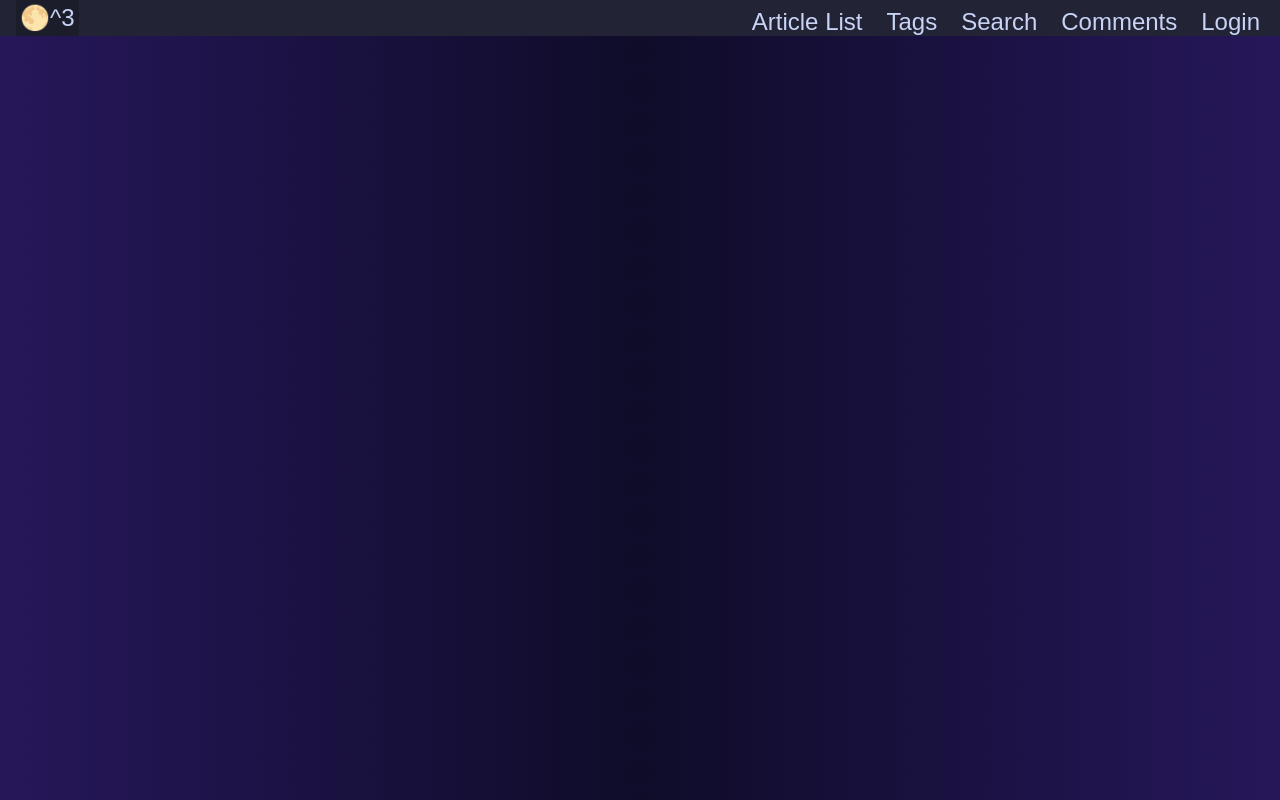
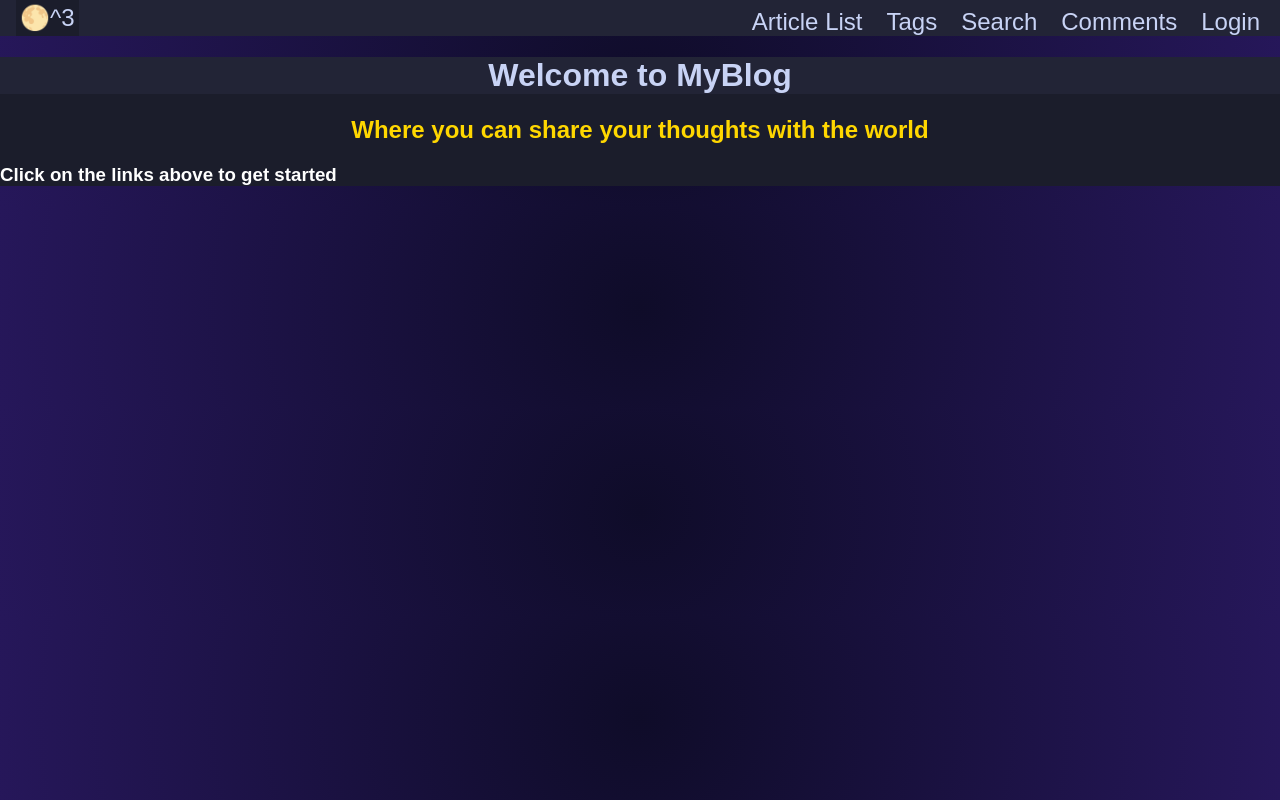
Before and after one commit to LunarianCubed/4610Project, a React (Create React App) app: page / in a window 1280 px wide. Built offline with nearby package versions, Linux system fonts and the light colour scheme.

Commit message:
make cube?

```diff
--- a/src/pages/Home.js
+++ b/src/pages/Home.js
@@ -6,6 +6,9 @@ import Cube from './Cube.js';
 export default function Home(){
     return (
         <div className = "Home">
+            <h1>Welcome to MyBlog</h1>
+            <h2>Where you can share your thoughts with the world</h2>
+            <h3>Click on the links above to get started</h3>
             {/*<pre>*/}
             {/*    LLLLLLLLLLL                                                                                     iiii                                            ^^^        333333333333333b*/}
             {/*    L:::::::::L                                                                                    i::::i                                          ^:::^      3:::::::::::::::33*/}
```
